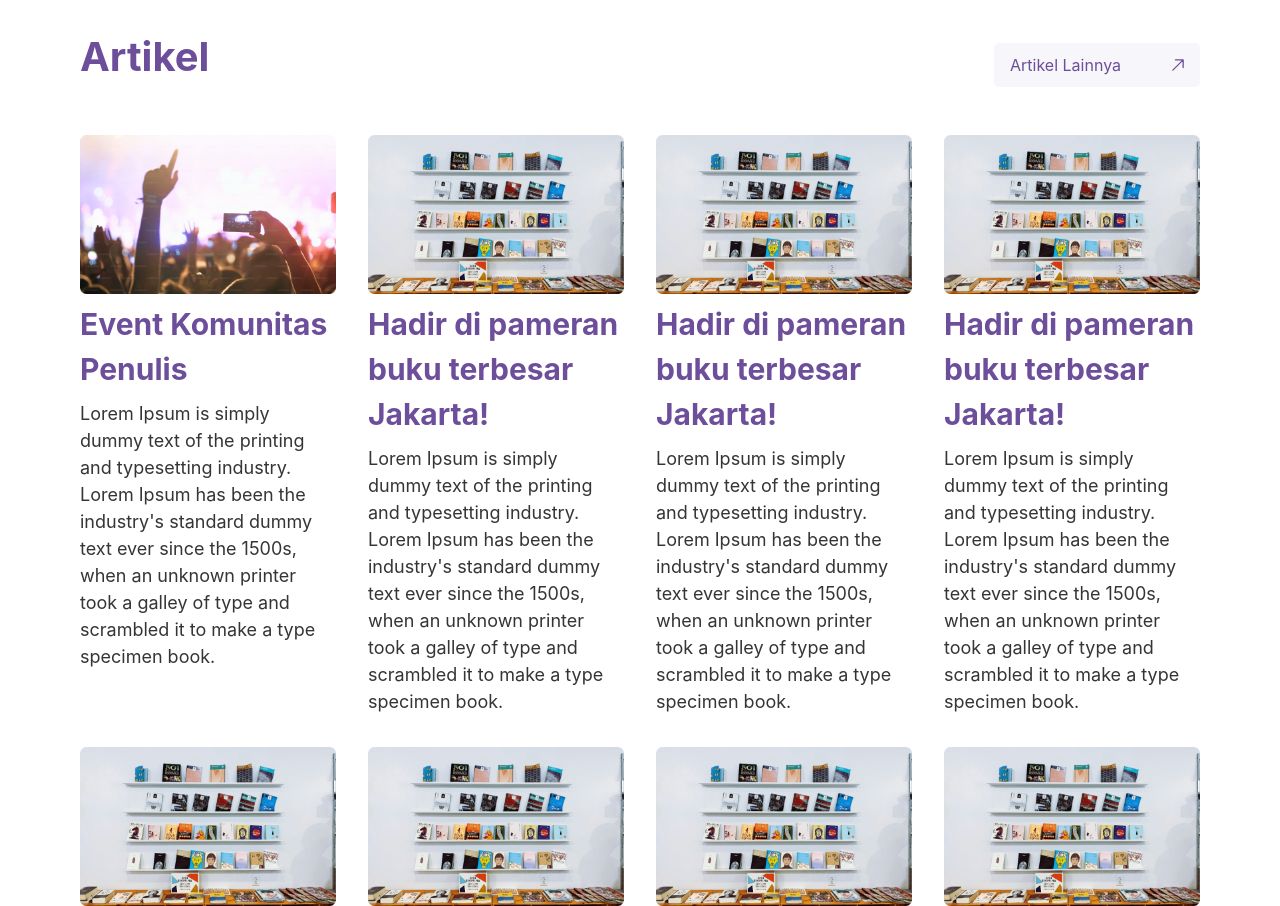
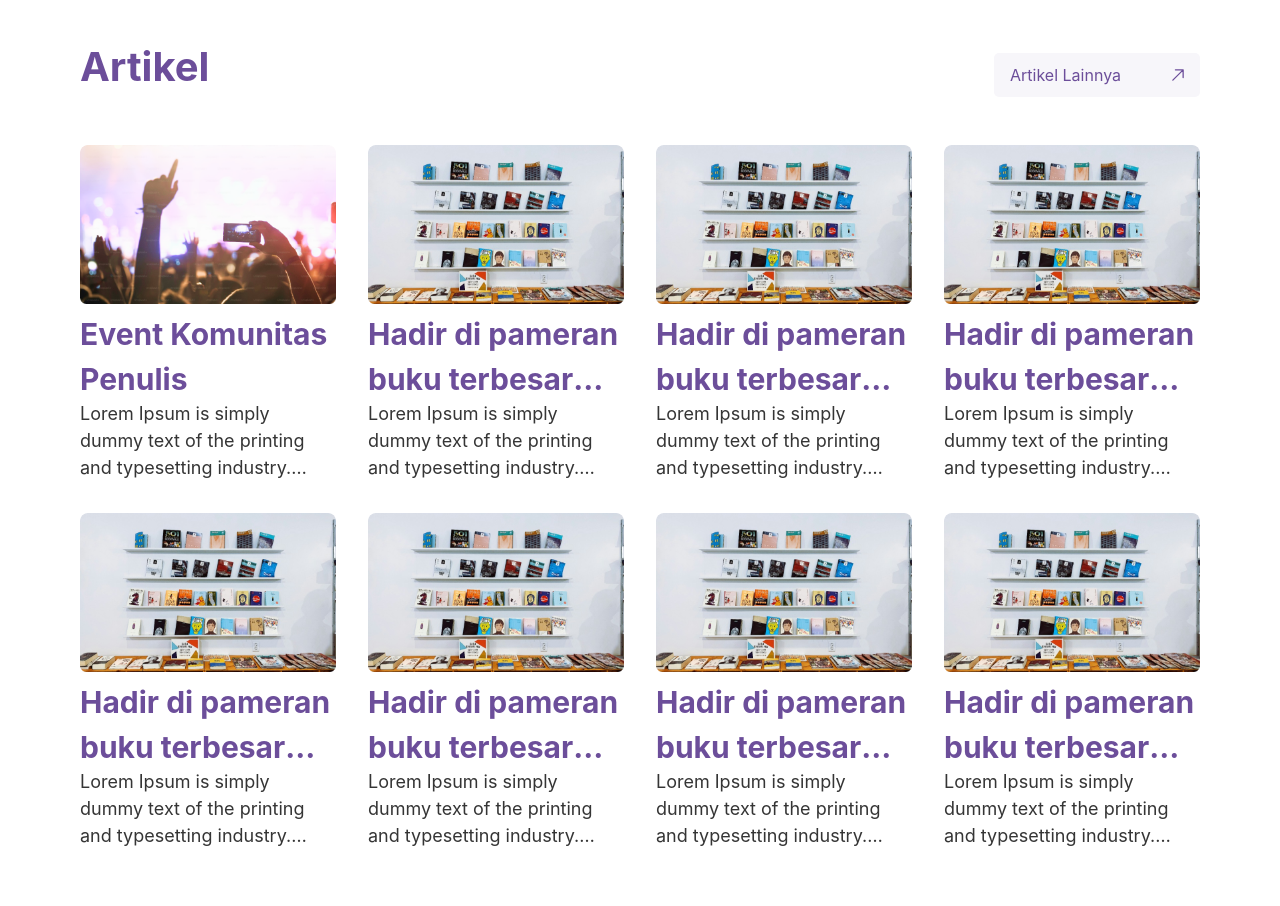
Before and after one commit to adrianrivald/gooddreamer-blog, a Next.js app: page / in a window 1280 px wide. Shown: the part 2820-3726 px from the top of the page. Built offline with nearby package versions, Linux system fonts and the light colour scheme.

Commit message:
fix layout

```diff
--- a/components/Article.tsx
+++ b/components/Article.tsx
@@ -28,11 +28,23 @@ export const Article = () => {
         {articleDummy?.slice(0, 8).map((event) => {
           return (
             <div className="relative flex flex-col gap-2">
-              <Card
-                image={event?.image}
-                title={event?.title}
-                content={event?.content}
-              />
+              <div className="relative flex flex-col gap-2">
+                <Image
+                  src={event?.image}
+                  width={385}
+                  height={239}
+                  alt="event_image"
+                  className={`w-full rounded-t-lg`}
+                />
+                <div className="w-full">
+                  <h2 className="text-[30px] text-purple-primary font-bold mt-0 line-clamp-2 max-h-[80px]">
+                    {event?.title}
+                  </h2>
+                  <p className="text-grey-primary text-[18px] mt-2 line-clamp-3">
+                    {event?.content}
+                  </p>
+                </div>
+              </div>
             </div>
           );
         })}
--- a/components/Event.tsx
+++ b/components/Event.tsx
@@ -41,6 +41,7 @@ export const Event = () => {
                 width={385}
                 height={239}
                 alt="event_image"
+                className="w-[385px] h-[239px] object-cover"
               />
               <div>
                 <h2 className="text-[30px] text-purple-primary font-bold mt-0">
@@ -50,7 +51,7 @@ export const Event = () => {
                   {event?.content}
                 </p>
                 <button
-                  className={`absolute bottom-0 font-bold mt-4 bg-purple-secondary text-purple-primary flex justify-between items-center gap-2 rounded-[5px] focus:outline-none w-[206px] py-2 px-4 `}
+                  className={` font-bold mt-4 bg-purple-secondary text-purple-primary flex justify-between items-center gap-2 rounded-[5px] focus:outline-none w-[206px] py-2 px-4 `}
                 >
                   Lebih Detail
                   <Image
--- a/components/Footer.tsx
+++ b/components/Footer.tsx
@@ -40,7 +40,7 @@ export const Footer = () => {
         <div className="relative mt-4">
           <input
             type="email"
-            className="rounded-[8px] p-[12px] w-full border border-white bg-black-primary placeholder:pl-10"
+            className="rounded-[8px] py-[12px] pl-12 w-full border border-white bg-black-primary"
             placeholder="Tulis emailmu disini"
           />
           <Image
--- a/styles/globals.css
+++ b/styles/globals.css
@@ -21,12 +21,13 @@ a {
   box-sizing: border-box;
 }
 
-@media (prefers-color-scheme: dark) {
+
+@media (prefers-color-scheme: light) {
   html {
-    color-scheme: dark;
+    color-scheme: light;
   }
   body {
-    color: white;
-    background: black;
+    color: black;
+    background: white;
   }
 }
--- a/ui/Card.tsx
+++ b/ui/Card.tsx
@@ -32,7 +32,7 @@ export const Card = (props: CardProps) => {
         <h2 className="text-[30px] text-purple-primary font-bold mt-0 line-clamp-2 max-h-[80px]">
           {title}
         </h2>
-        <p className="text-grey-primary text-[18px] mt-2 line-clamp-5">
+        <p className="text-grey-primary text-[18px] mt-2 line-clamp-3">
           {content}
         </p>
       </div>
```
Also changed, not shown: 1 other file (tests, documents, lock files or other folders).
